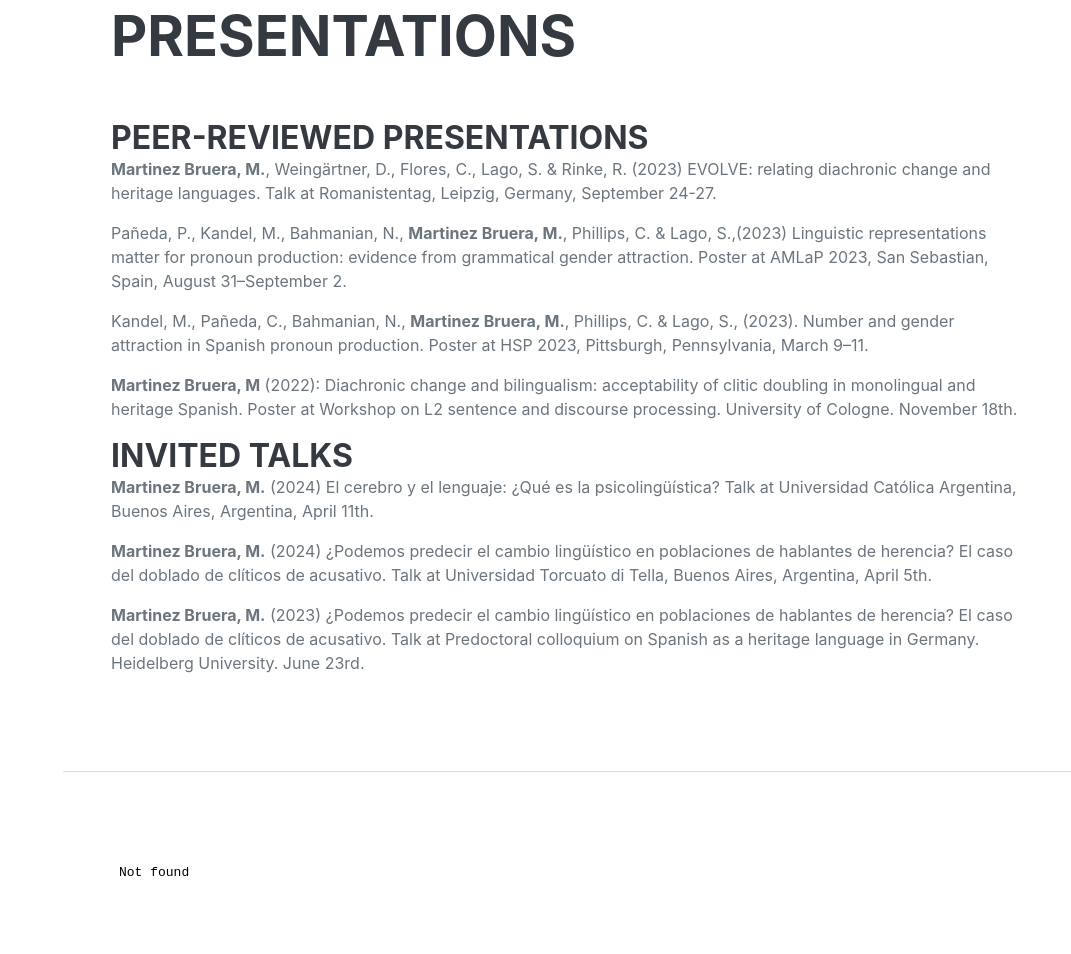
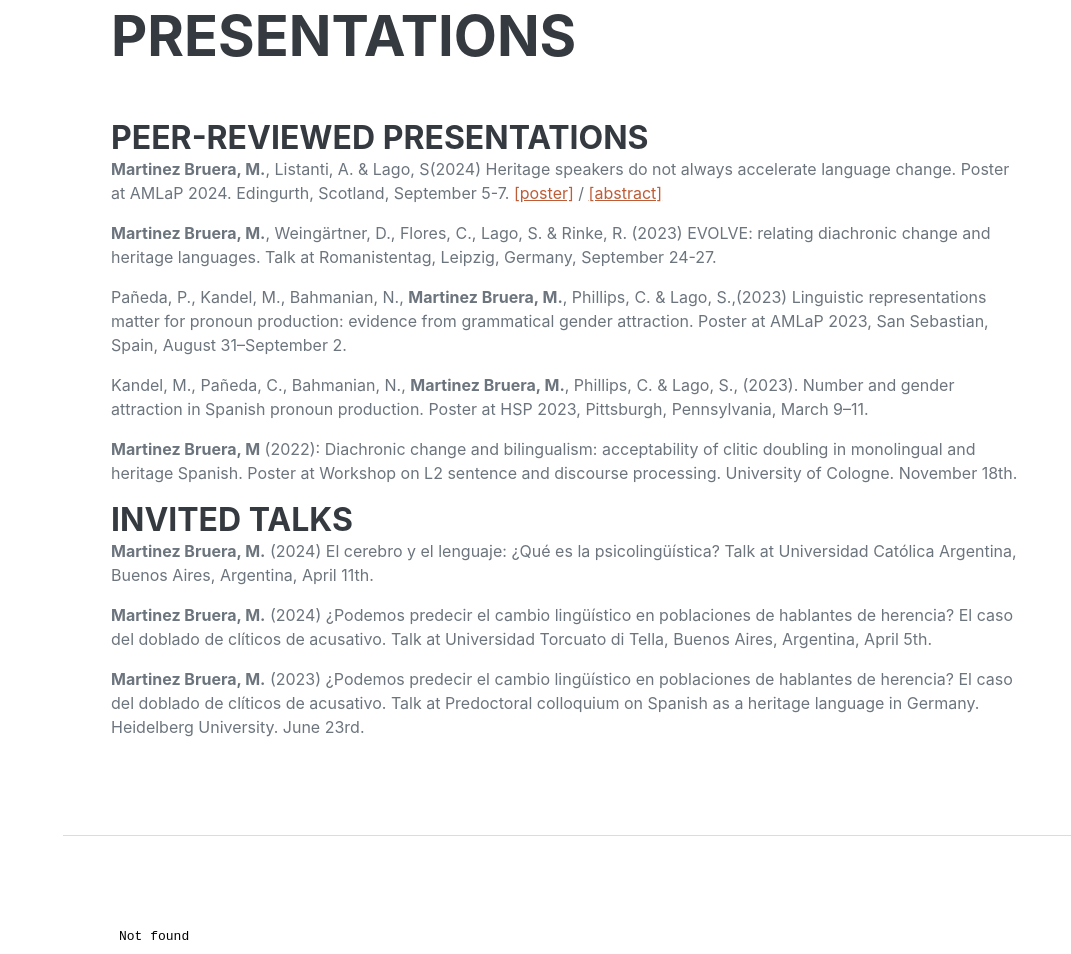
Before and after one commit to mercedesmbruera/mercedesmbruera.github.io, a plain HTML site: page index.html in a window 1280 px wide. Shown: the part 3495-4449 px from the top of the page, without its empty margins (209-1280 px from the left). Drawn offline with nearby package versions, Linux system fonts and the light colour scheme; a web font is replaced by a local one.

Commit message:
Update index.html

```diff
--- a/index.html
+++ b/index.html
@@ -163,6 +163,10 @@
                     <h2 class="mb-5">Presentations</h2>
 
                     <h3 class="mb-0">Peer-reviewed presentations</h3>
+                    <p><b>Martinez Bruera, M.</b>, Listanti, A. & Lago, S(2024) Heritage speakers do not always accelerate language change.
+                    Poster at AMLaP 2024. Edingurth, Scotland, September 5-7.
+                    <a href="https://drive.google.com/file/d/1MqkPNPVGfBlsaGw0Ui6f1KMsU-TamSkd/view?usp=sharing" target="_blank">[poster]</a>
+                        / <a href="https://drive.google.com/file/d/12Ixj7PnWHwfywhqshOalYSvDsaZeXp9l/view?usp=sharing" target="_balnk">[abstract]</a></p>
 
                     <p><b>Martinez Bruera, M.</b>, Weingärtner, D., Flores, C., Lago, S. & Rinke, R. (2023)
                     EVOLVE: relating diachronic change and heritage languages. Talk at Romanistentag, Leipzig, Germany, September 24-27.</p>
```
